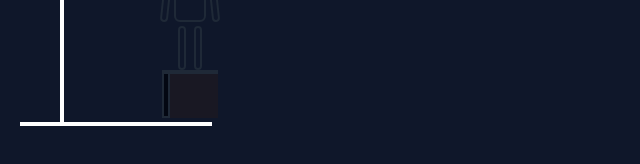
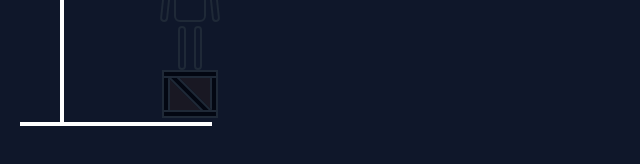
Before and after one commit to charles-mrt/hangman-game, a Next.js app: page / in a window 1280 px wide. Shown: the part 222-386 px from the top of the page, without its empty margins (0-640 px from the left). Built offline with nearby package versions, Linux system fonts and the light colour scheme.

Commit message:
fix: Correct WoodenBox and WoodenSlat components to adjust styling values for improved compatibility with Tailwind in some browsers

```diff
--- a/src/app/components/gallows/box/Wooden-box.tsx
+++ b/src/app/components/gallows/box/Wooden-box.tsx
@@ -4,14 +4,13 @@ export const WoodenBox = () => {
   return (
     <div className="w-14 h-12" >
       <div className="w-full h-full relative bg-yellow-950 bg-opacity-20">
-        <WoodenSlat width="2" height="full" left={0} />
-        <WoodenSlat width="2" height="full" right={0} />
+        <WoodenSlat width="w-2" height="h-full" left="left-0" />
+        <WoodenSlat width="w-2" height="h-full" right="right-0" />
 
-        <WoodenSlat width="full" height="2" top={0} bottom={0} rotate={45} />
+        <WoodenSlat width="w-full" height="h-2" top="top-0" bottom="bottom-0" rotate="rotate-45" />
 
-        <WoodenSlat width="full" height="2" bottom={0} />
-        <WoodenSlat width="full" height="2" top={0} />
-
+        <WoodenSlat width="w-full" height="h-2" top="top-0" />
+        <WoodenSlat width="w-full" height="h-2" bottom="bottom-0" />
       </div>
     </div>
   )
--- a/src/app/components/gallows/box/Wooden-slat.tsx
+++ b/src/app/components/gallows/box/Wooden-slat.tsx
@@ -2,30 +2,28 @@
 interface WoodenPlankProps {
   width: string
   height: string
-  left?: number
-  right?: number
-  top?: number
-  bottom?: number
-  rotate?: number
+  left?: string
+  right?: string
+  top?: string
+  bottom?: string
+  rotate?: string
 }
 
 export const WoodenSlat = ({ ...props }: WoodenPlankProps) => {
   return (
-    <div className=
-      {`
-        w-${props.width}
-        h-${props.height}
-        absolute
-        m-auto
-        left-${props.right}
-        right-${props.left}
-        top-${props.top}
-        bottom-${props.bottom}
-        border-2
-        rotate-${props.rotate}
-       border-gray-800
-       bg-gray-950
-     `}
+    <div className={`
+      ${props.width}
+      ${props.height}
+      absolute
+      m-auto
+      ${props.left}
+      ${props.right}
+      ${props.top}
+      ${props.bottom}
+      ${props.rotate}
+      border-2
+     border-gray-800
+     bg-gray-950`}
     />
   )
 }
```
